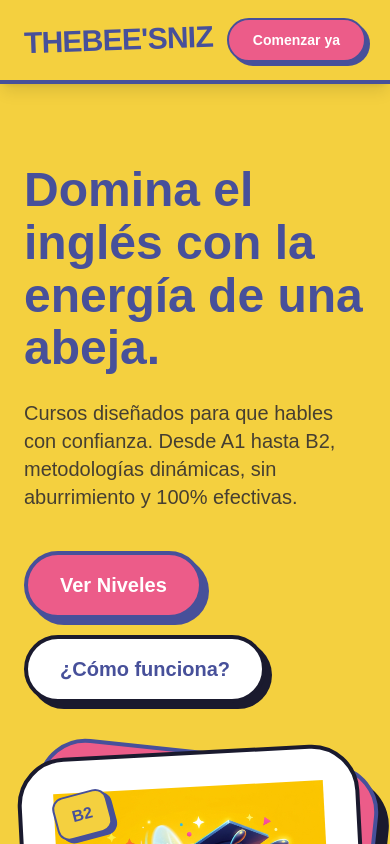
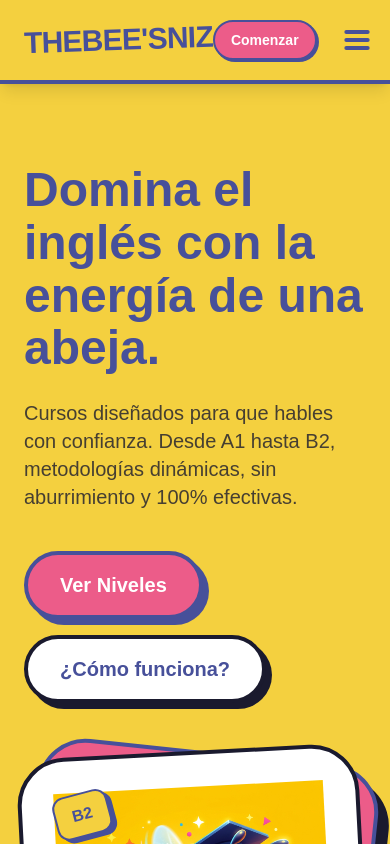
Before and after one commit to santajorge/english-academy, a Next.js app: page / in a window 390 px wide. Shown: the top 844 px of the page. Built offline with nearby package versions, Linux system fonts and the light colour scheme; no server answers; the database is empty.

Commit message:
fix: responsive navbar with hamburger menu for mobile devices

```diff
--- a/src/app/page.tsx
+++ b/src/app/page.tsx
@@ -1,6 +1,7 @@
 import Link from "next/link";
 import Image from "next/image";
 import { createClient } from '@/utils/supabase/server';
+import PublicNavbar from '@/components/PublicNavbar';
 
 export default async function Home() {
   const supabase = await createClient();
@@ -12,28 +13,7 @@ export default async function Home() {
 
   return (
     <div className="min-h-screen bg-white selection:bg-pink selection:text-white flex flex-col">
-      {/* Header Público */}
-      <header className="sticky top-0 z-50 w-full border-b-4 border-indigo bg-bee-yellow shadow-lg">
-        <div className="container mx-auto px-6 h-20 flex items-center justify-between">
-          <div className="text-3xl font-black tracking-tight text-indigo uppercase transform -rotate-2">
-            thebee'sniz
-          </div>
-          <nav className="hidden md:flex gap-8 font-bold text-night text-lg">
-            <Link href="#cursos" className="hover:text-pink transition-colors">Cursos</Link>
-            <Link href="#metodologia" className="hover:text-pink transition-colors">Método</Link>
-            <Link href="#beneficios" className="hover:text-pink transition-colors">Beneficios</Link>
-            <Link href="#testimonios" className="hover:text-pink transition-colors">Reseñas</Link>
-          </nav>
-          <div className="flex gap-2 sm:gap-4">
-            <Link href="/login" className="hidden sm:inline-block px-6 py-2.5 rounded-full font-bold text-night hover:bg-white/50 transition-colors border-2 border-transparent">
-              Entrar
-            </Link>
-            <Link href="#cursos" className="px-6 py-2.5 rounded-full font-black text-white bg-pink hover:bg-pink/90 hover:-translate-y-1 transition-all shadow-[4px_4px_0px_0px_rgba(71,80,154,1)] border-2 border-indigo text-sm sm:text-base">
-              Comenzar ya
-            </Link>
-          </div>
-        </div>
-      </header>
+      <PublicNavbar />
 
       {/* Hero Section */}
       <main className="flex-1 w-full">
--- /dev/null
+++ b/src/components/PublicNavbar.tsx
@@ -0,0 +1,73 @@
+'use client';
+
+import { useState } from 'react';
+import Link from 'next/link';
+
+export default function PublicNavbar() {
+  const [isOpen, setIsOpen] = useState(false);
+
+  return (
+    <header className="sticky top-0 z-50 w-full border-b-4 border-indigo bg-bee-yellow shadow-lg">
+      <div className="container mx-auto px-6 h-20 flex items-center justify-between">
+        {/* Logo */}
+        <div className="text-3xl font-black tracking-tight text-indigo uppercase transform -rotate-2">
+          thebee'sniz
+        </div>
+
+        {/* Desktop Menu */}
+        <nav className="hidden md:flex gap-8 font-bold text-night text-lg">
+          <Link href="#cursos" className="hover:text-pink transition-colors">Cursos</Link>
+          <Link href="#metodologia" className="hover:text-pink transition-colors">Método</Link>
+          <Link href="#beneficios" className="hover:text-pink transition-colors">Beneficios</Link>
+          <Link href="#testimonios" className="hover:text-pink transition-colors">Reseñas</Link>
+        </nav>
+
+        {/* Desktop Actions */}
+        <div className="hidden md:flex gap-4 items-center">
+          <Link href="/login" className="px-6 py-2.5 rounded-full font-bold text-night hover:bg-white/50 transition-colors border-2 border-transparent">
+            Entrar
+          </Link>
+          <Link href="#cursos" className="px-6 py-2.5 rounded-full font-bold text-white bg-pink hover:bg-pink/90 transition-colors shadow-[4px_4px_0px_0px_rgba(71,80,154,1)] border-2 border-indigo">
+            Comenzar ya
+          </Link>
+        </div>
+
+        {/* Mobile Toggle Button */}
+        <div className="md:hidden flex items-center gap-4">
+          <Link href="#cursos" className="px-4 py-2 rounded-full font-bold text-white bg-pink shadow-[2px_2px_0px_0px_rgba(71,80,154,1)] border-2 border-indigo text-sm">
+            Comenzar
+          </Link>
+          <button
+            onClick={() => setIsOpen(!isOpen)}
+            className="text-indigo p-2 focus:outline-none"
+            aria-label="Toggle menu"
+          >
+            <svg className="w-8 h-8" fill="none" stroke="currentColor" viewBox="0 0 24 24">
+              {isOpen ? (
+                <path strokeLinecap="round" strokeLinejoin="round" strokeWidth={3} d="M6 18L18 6M6 6l12 12" />
+              ) : (
+                <path strokeLinecap="round" strokeLinejoin="round" strokeWidth={3} d="M4 6h16M4 12h16M4 18h16" />
+              )}
+            </svg>
+          </button>
+        </div>
+      </div>
+
+      {/* Mobile Menu Dropdown */}
+      {isOpen && (
+        <div className="md:hidden absolute top-20 left-0 w-full bg-bee-yellow border-b-4 border-indigo flex flex-col font-bold text-night text-xl p-6 gap-6 shadow-xl z-40">
+          <Link onClick={() => setIsOpen(false)} href="#cursos" className="hover:text-pink">Cursos</Link>
+          <Link onClick={() => setIsOpen(false)} href="#metodologia" className="hover:text-pink">Método</Link>
+          <Link onClick={() => setIsOpen(false)} href="#beneficios" className="hover:text-pink">Beneficios</Link>
+          <Link onClick={() => setIsOpen(false)} href="#testimonios" className="hover:text-pink">Reseñas</Link>
+
+          <hr className="border-indigo border-t-2 opacity-20" />
+
+          <Link onClick={() => setIsOpen(false)} href="/login" className="text-center py-3 rounded-full font-black text-indigo bg-white border-2 border-indigo">
+            Entrar / Iniciar Sesión
+          </Link>
+        </div>
+      )}
+    </header>
+  );
+}
```
